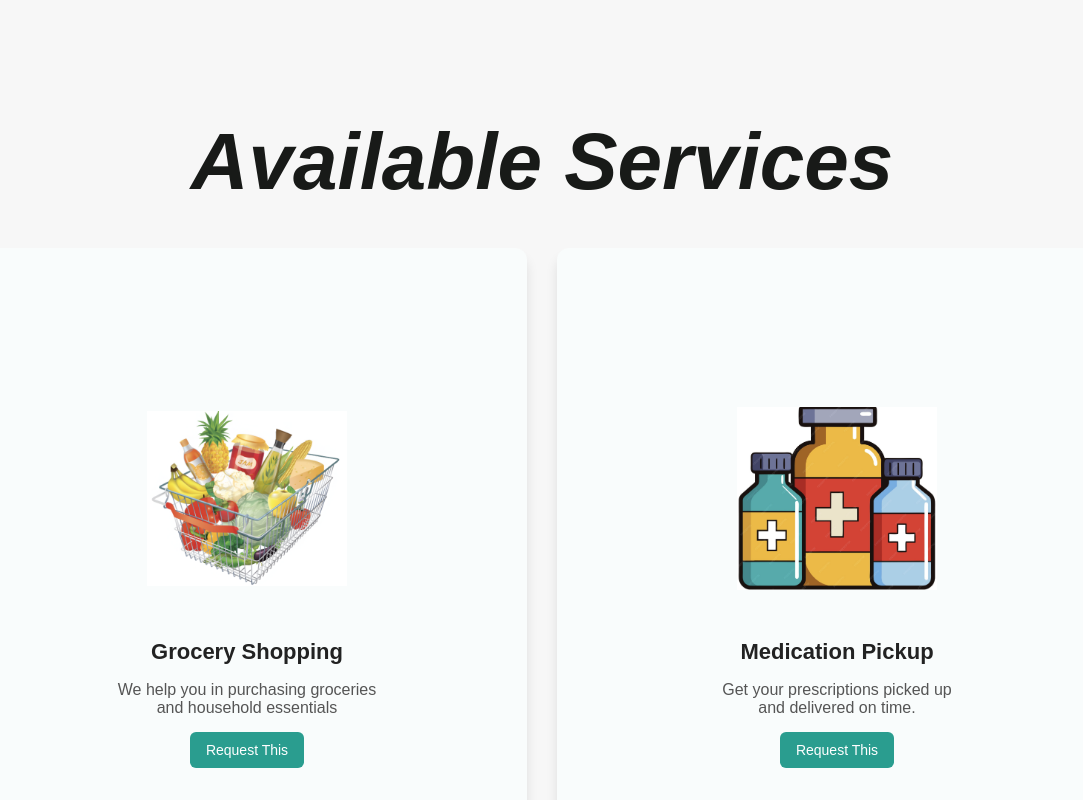
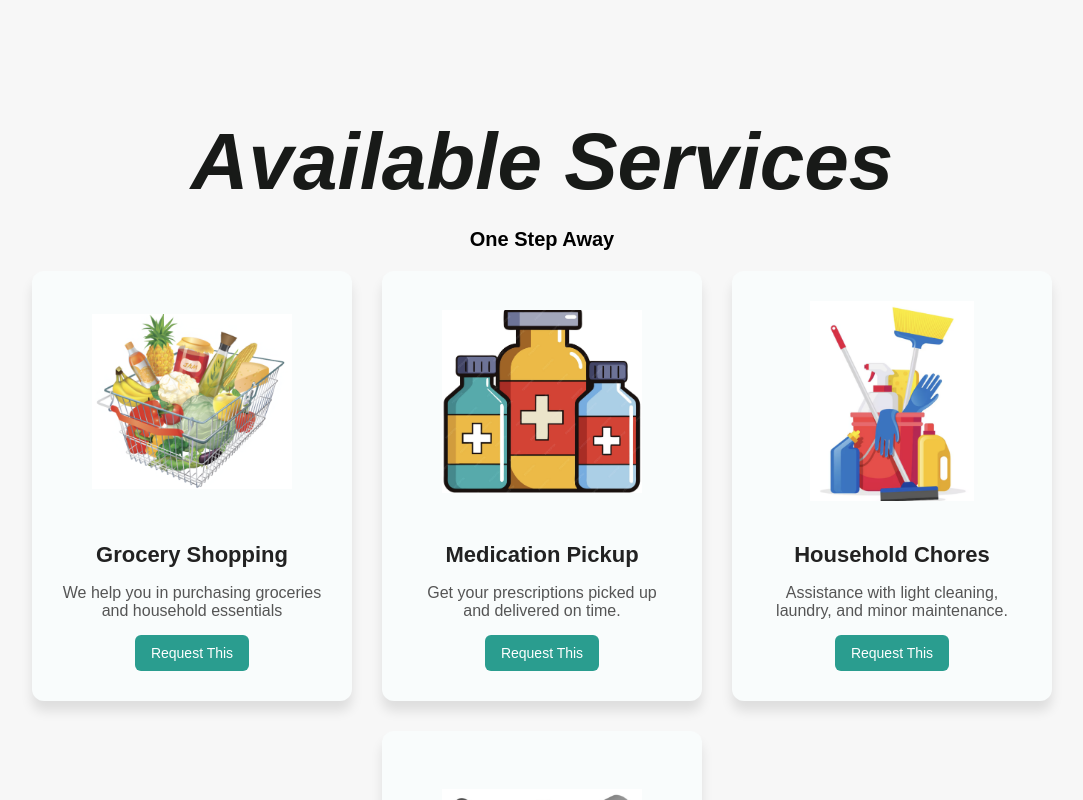
Before and after one commit to Dhivakar40/HelpingHands, a React (Vite) app in the folder HelpingHands/: page /services in a window 1280 px wide. Shown: the top 800 px of the page, without its empty margins (98-1181 px from the left). Built offline with nearby package versions, Linux system fonts and the light colour scheme.

Commit message:
changed files

```diff
--- a/HelpingHands/src/Services.css
+++ b/HelpingHands/src/Services.css
@@ -8,10 +8,16 @@
 .services-title {
   font-size: 80px;
   text-align: center;
-  margin-bottom: 40px;
+  margin-bottom: 20px;
   color: #181a18;
   font-family: Arial, Helvetica, sans-serif;
   font-style: oblique;
+}
+
+.service-subtitle{
+    font-size:20px;
+    text-align:center;
+
 }
 
 .services-list {
@@ -25,7 +31,7 @@
   background-color: #f9fcfc;
   border-radius: 12px;
   box-shadow: 0 10px 12px rgba(0, 0, 0, 0.1);
-  padding: 150px;
+  padding: 30px;
   width: 260px;
   text-align: center;
   transition: transform 0.3s ease;
--- a/HelpingHands/src/Services.jsx
+++ b/HelpingHands/src/Services.jsx
@@ -32,6 +32,7 @@ function Services(){
     return (
     <div className="services-page">
       <h2 className="services-title">Available Services</h2>
+      <h3 className="service-subtitle">One Step Away</h3>
       <div className="services-list">
         {services.map((service, index) => (
           <div key={index} className="service-card">
```
